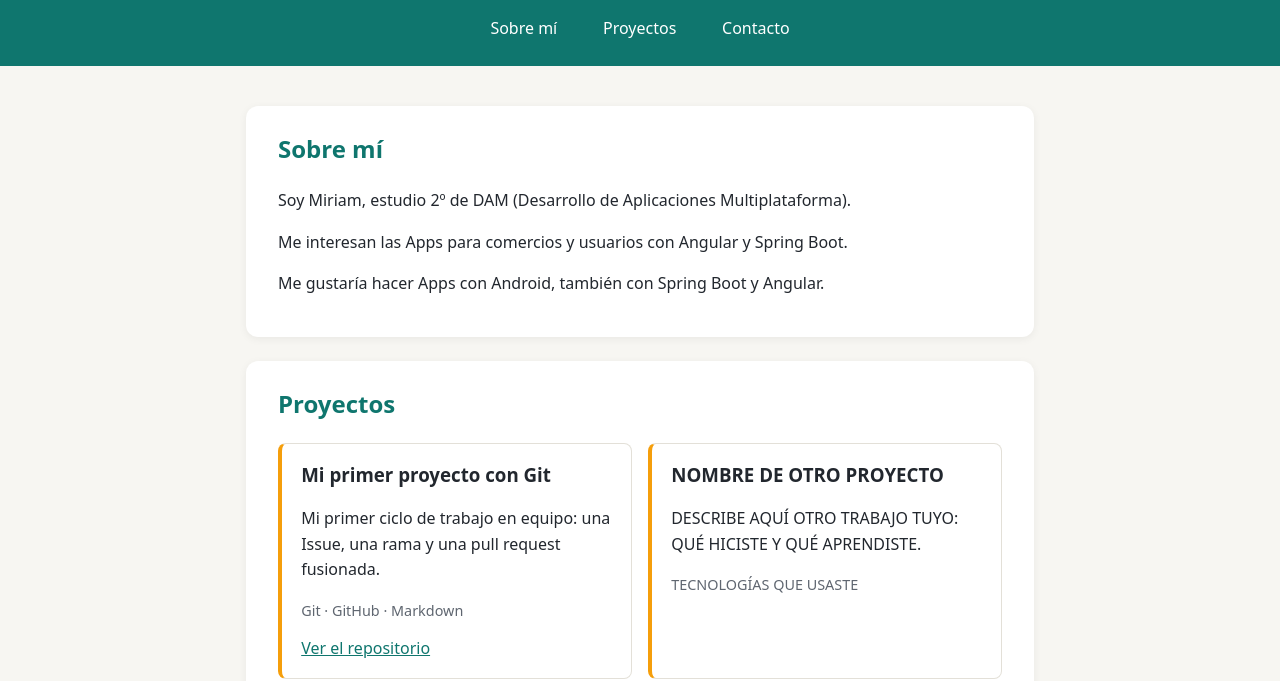
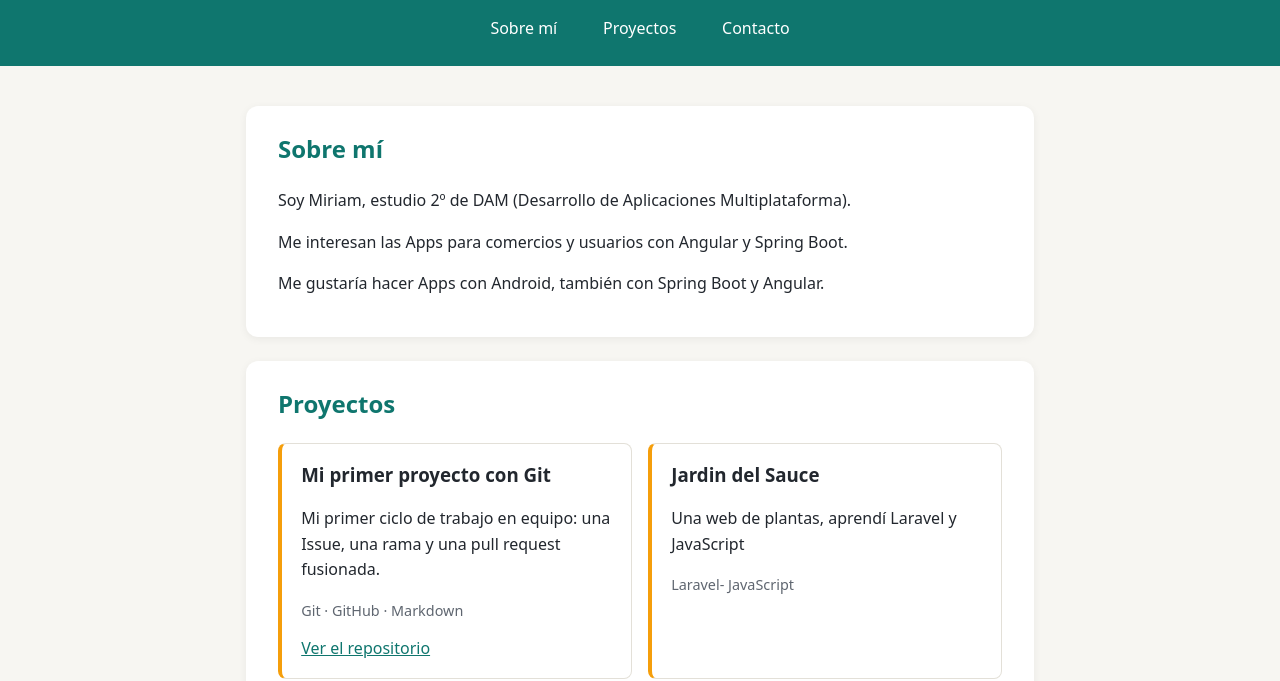
Before and after one commit to MiriamSinis/portfolio, a plain HTML site: page index.html in a window 1280 px wide. Shown: the part 143-824 px from the top of the page. Drawn offline with Linux system fonts and the light colour scheme.

Commit message:
Añadir mi segundo proyecto

```diff
--- a/index.html
+++ b/index.html
@@ -35,9 +35,9 @@
           <a href="https://github.com/MiriamSinis/primer-proyecto-git">Ver el repositorio</a>
         </article>
         <article class="proyecto">
-          <h3>NOMBRE DE OTRO PROYECTO</h3>
-          <p>DESCRIBE AQUÍ OTRO TRABAJO TUYO: QUÉ HICISTE Y QUÉ APRENDISTE.</p>
-          <p class="tecnologias">TECNOLOGÍAS QUE USASTE</p>
+          <h3>Jardin del Sauce</h3>
+          <p>Una web de plantas, aprendí Laravel y JavaScript</p>
+          <p class="tecnologias">Laravel- JavaScript</p>
         </article>
       </div>
     </section>
```
